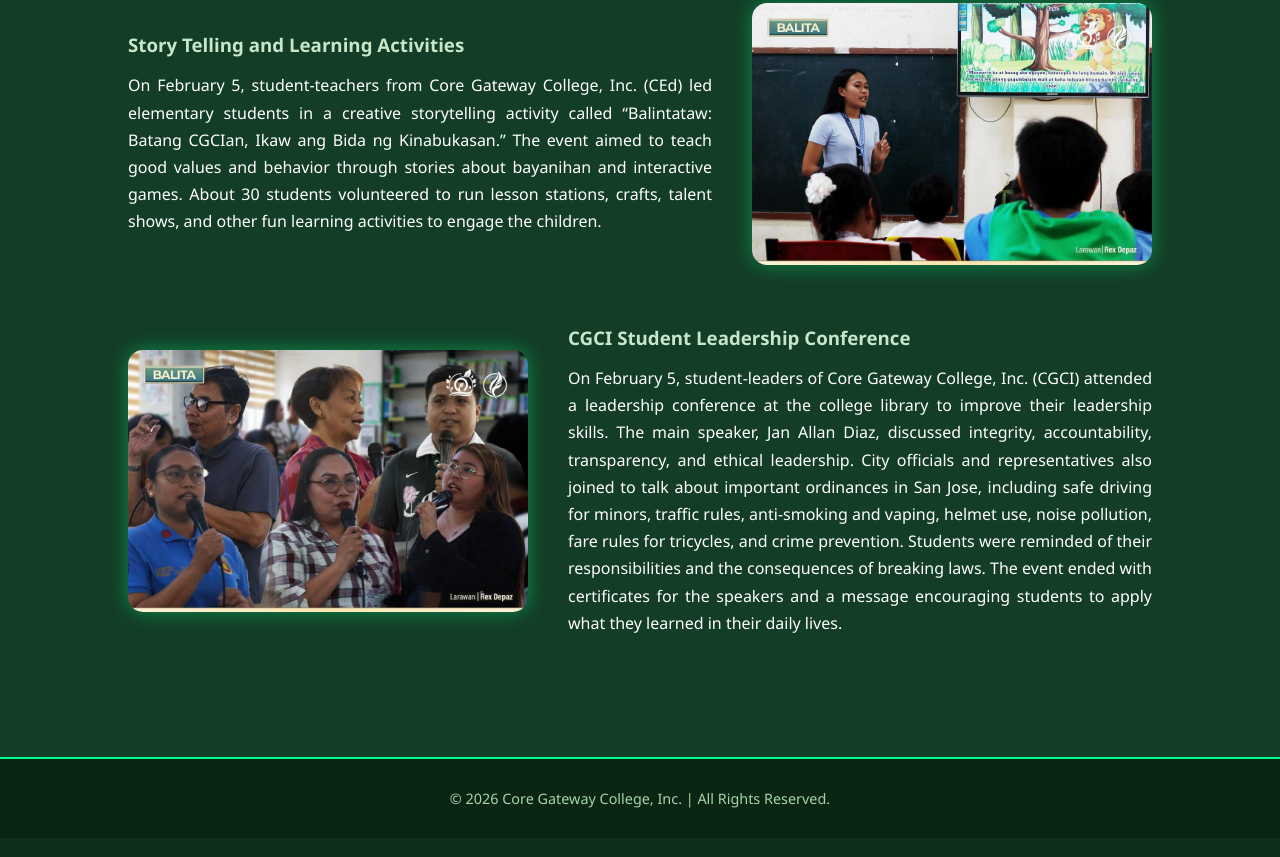
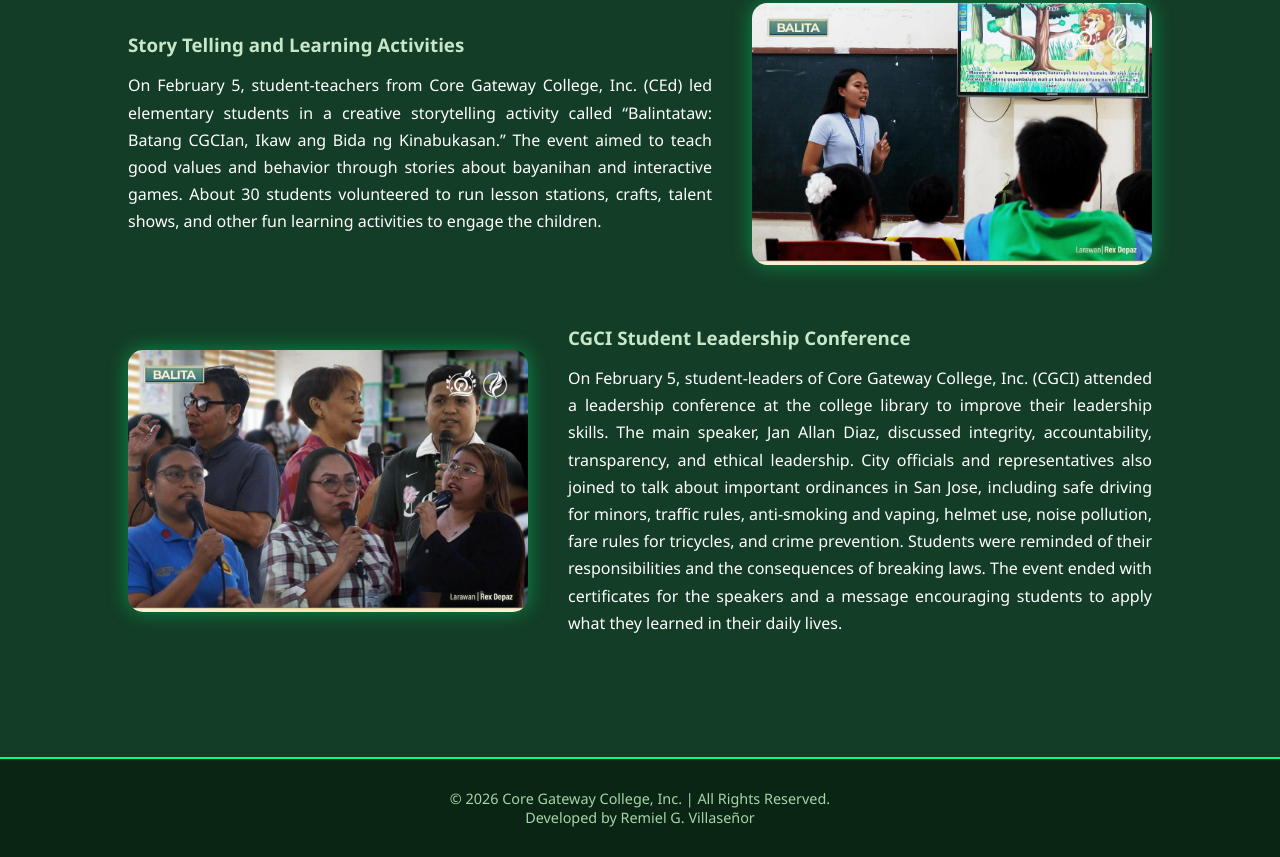
Before and after one commit to Reniel-git/Descriptive, a plain HTML site: page descriptive.html in a window 1280 px wide. Shown: the part 2742-3599 px from the top of the page. Drawn offline with Linux system fonts and the light colour scheme.

Commit message:
descriptive.html

```diff
--- a/descriptive.html
+++ b/descriptive.html
@@ -113,6 +113,7 @@
 <!-- FOOTER -->
 <footer class="footer">
     <p>© 2026 Core Gateway College, Inc. | All Rights Reserved.</p>
+    <p>Developed by Remiel G. Villaseñor</p>
 </footer>
 
 </body>
```
